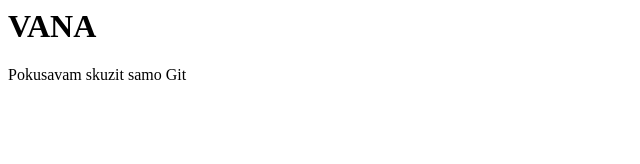
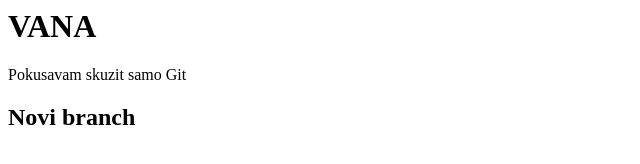
Before and after one commit to testvbful/test, a plain HTML site: page index.html in a window 1280 px wide. Shown: the whole page, without its empty margins (0-640 px from the left). Drawn offline with Linux system fonts and the light colour scheme.

Commit message:
Modified index for branch

```diff
--- a/index.html
+++ b/index.html
@@ -1,2 +1,3 @@
 <h1>VANA</h1>
 <p>Pokusavam skuzit samo Git</p>
+<h2>Novi branch</h2>
```
